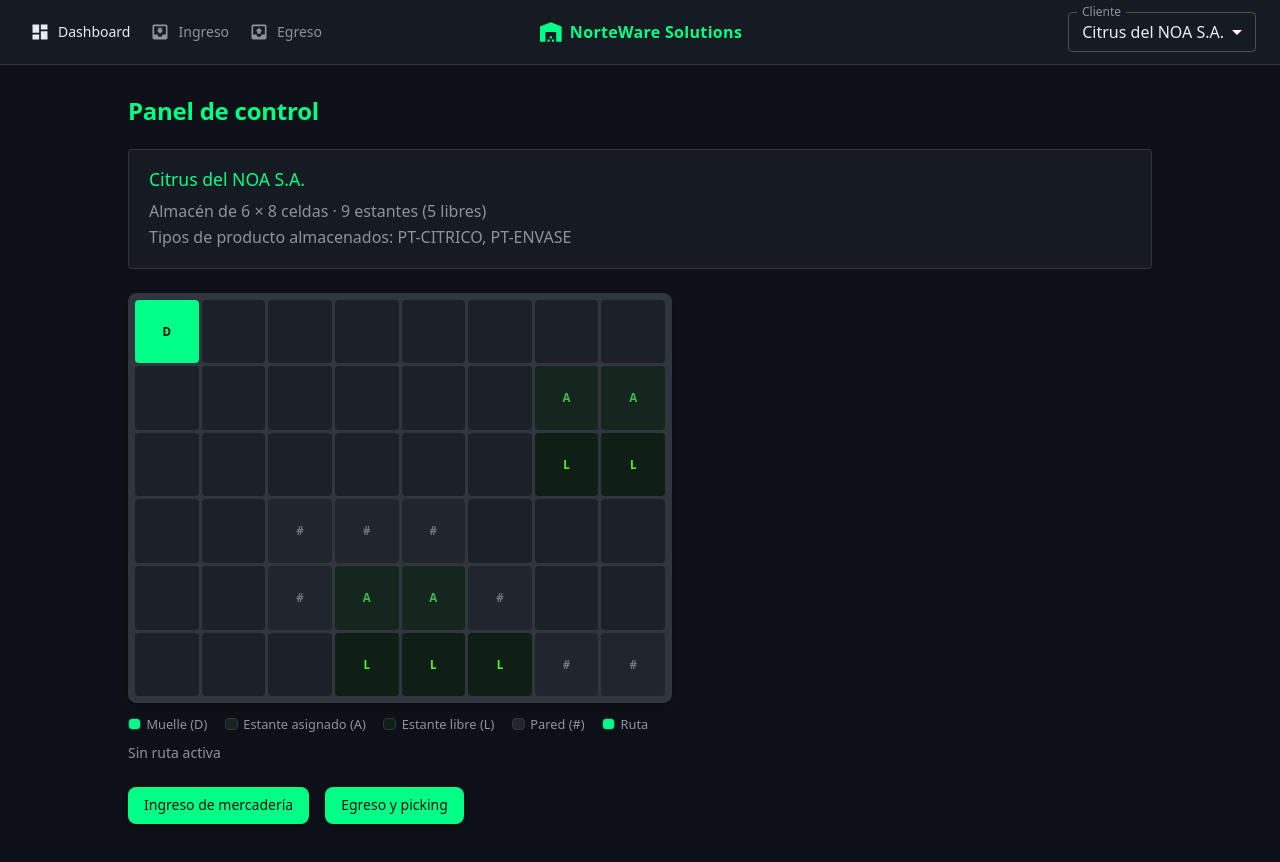
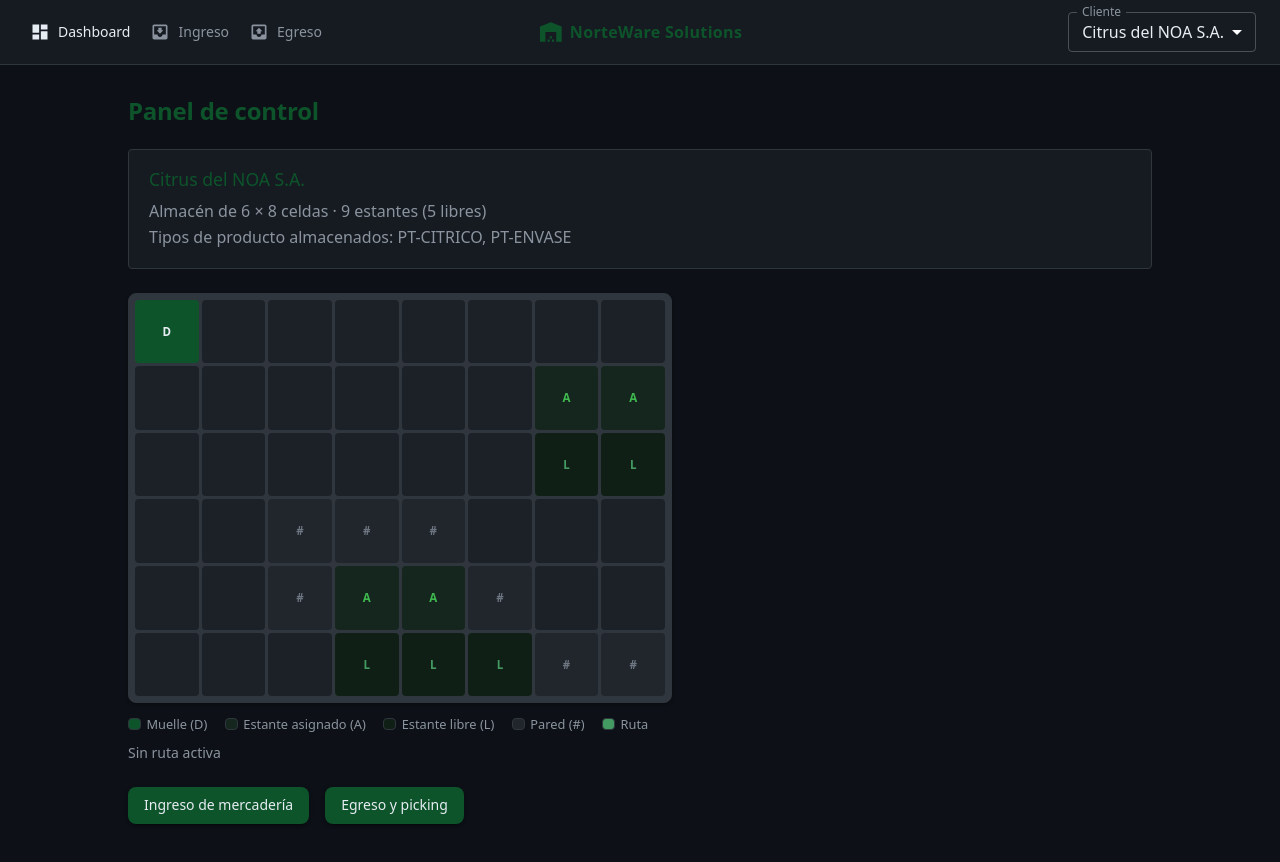
Before and after one commit to Aguss2403/norteware-wms, a React (Vite) app: page / in a window 1280 px wide. Built offline with nearby package versions, Linux system fonts and the light colour scheme.

Commit message:
chore: snapshot before warehouse map redesign

```diff
--- a/src/components/WarehouseMap.jsx
+++ b/src/components/WarehouseMap.jsx
@@ -21,7 +21,7 @@ const CELL_VARIANTS = {
   dock: 'bg-brand text-brand-dark',
   wall: 'bg-[#21262d] text-[#6e7681]',
   rack: 'bg-[#14261d] text-[#3fb950]',
-  free: 'bg-[#101f16] text-[#4af626]',
+  free: 'bg-[#101f16] text-[#449b62]',
 };
 
 function cellVariant(location, isRouteCell) {
--- a/src/index.css
+++ b/src/index.css
@@ -1,8 +1,8 @@
 @import "tailwindcss";
 
 @theme {
-  --color-brand: #00ff87; --color-brand-dark: #04140a;
-  --color-brand-accent: #00ff87; --color-bg: #0d1117; --color-surface: #161b22;
+  --color-brand: #0d542b; --color-brand-dark: #e6edf3;
+  --color-brand-accent: #449b62; --color-bg: #0d1117; --color-surface: #161b22;
   --color-border: #30363d; --color-text: #e6edf3; --color-text-muted: #8b949e;
   --font-sans: system-ui, -apple-system, 'Segoe UI', Roboto, 'Helvetica Neue', Arial, sans-serif;
   --shadow-card: 0 1px 3px rgb(0 0 0 / 0.4);
--- a/src/pages/Dashboard.jsx
+++ b/src/pages/Dashboard.jsx
@@ -50,7 +50,7 @@ export default function Dashboard() {
       </Paper>
       <WarehouseMap />
       <div className="mt-6 flex flex-wrap gap-4">
-        {/* D7: contained Buttons use theme primary + contrastText #04140a (never white). */}
+        {/* D7: contained Buttons use theme primary + contrastText (light text on the muted brand green). */}
         <Button component={Link} to="/ingreso" variant="contained">
           Ingreso de mercadería
         </Button>
--- a/src/pages/NotFound.jsx
+++ b/src/pages/NotFound.jsx
@@ -1,7 +1,7 @@
 // Not-found page (spec: app-shell, design D7). Themed 404: MUI Paper +
 // Typography and a contained Button that links back to the dashboard. The old
 // Tailwind .entry-link class (white text on brand green) is gone — the Button
-// uses the theme's primary contrastText (#04140a).
+// uses the theme's primary contrastText (light text on the muted brand green).
 
 import { Link } from 'react-router-dom';
 import Button from '@mui/material/Button';
--- a/src/theme.js
+++ b/src/theme.js
@@ -1,14 +1,16 @@
 // Dark "Terminal Industrial" theme (design D1 + D1b, spec: Dark theme).
 // Single token source for every MUI surface; CssBaseline applies the base colors.
-// Primary contrast is near-black so white is never used on the CLI green.
+// Brand green is the muted field green (#0d542b) the user pinned; the light
+// contrast text sits on it (dark text on green failed AA ~1.4:1 on the old
+// bright green; with the muted green the roles invert to light-on-green).
 
 import { createTheme } from '@mui/material/styles';
 
 // D1 tokens — the dark palette shared by MUI and the Tailwind @theme remap.
 const palette = {
   mode: 'dark',
-  primary: { main: '#00ff87', contrastText: '#04140a' },
-  secondary: { main: '#4af626' },
+  primary: { main: '#0d542b', contrastText: '#e6edf3' },
+  secondary: { main: '#449b62' },
   background: { default: '#0d1117', paper: '#161b22' },
   divider: '#30363d',
   text: { primary: '#e6edf3', secondary: '#8b949e' },
```
Also changed, not shown: 1 other file (tests, documents, lock files or other folders).
